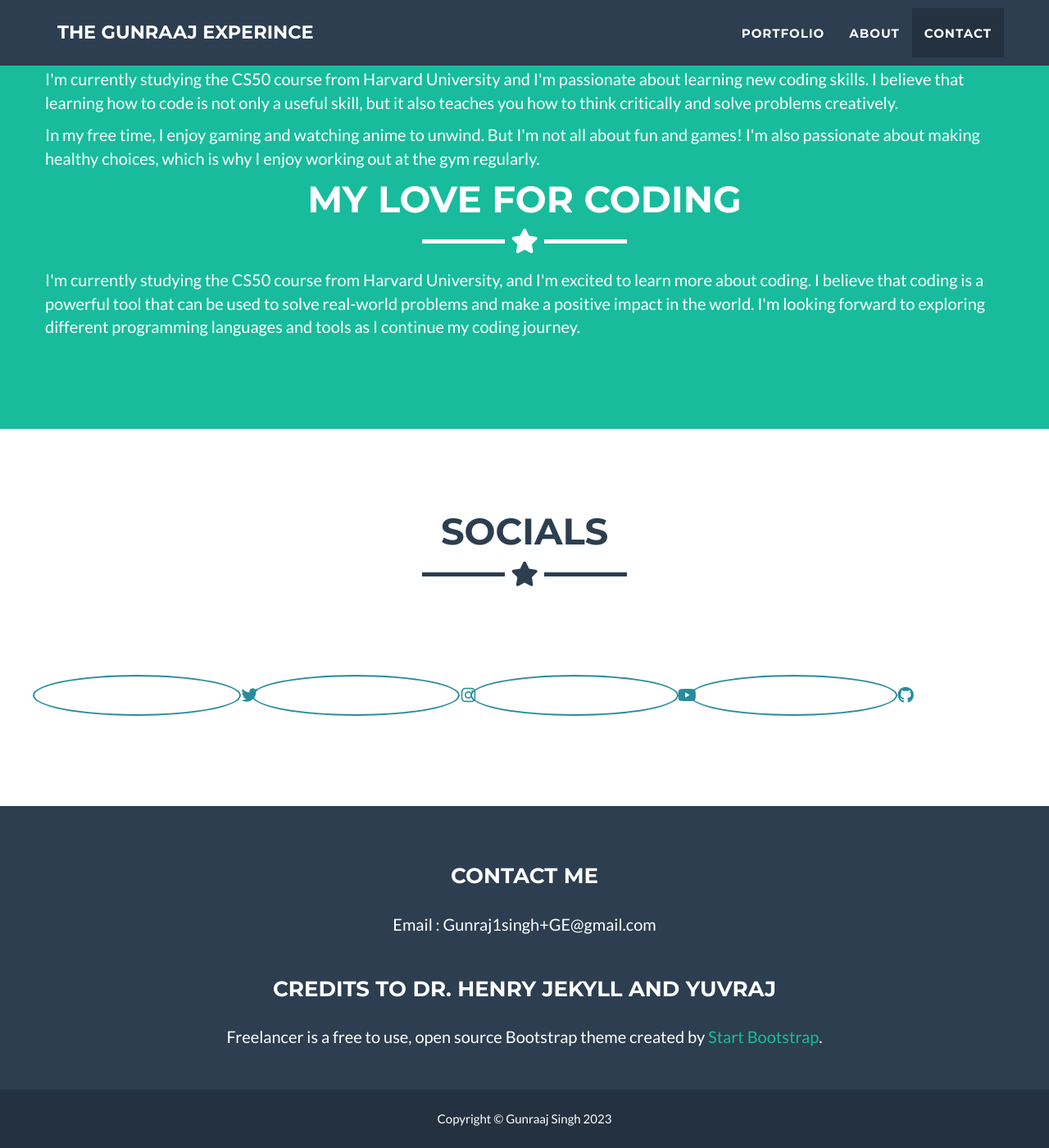
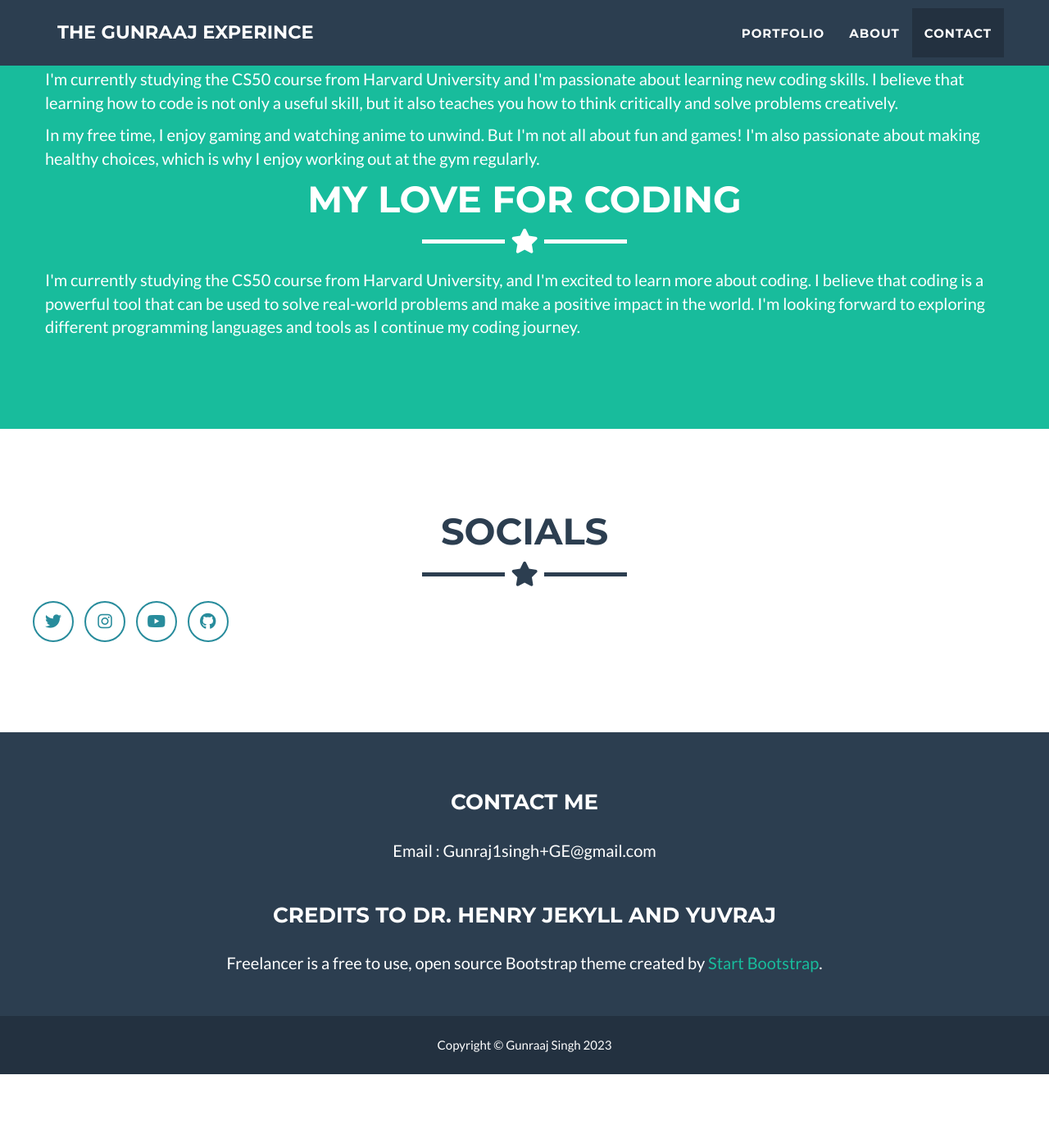
Before and after one commit to Gunraaj/Gunraaj.github.io, a Jekyll site: the page built from _posts/2014-07-18-project-1.markdown, in a window 1280 px wide and 1400 px high, scrolled down 1564 px. Shown: the whole window at 82% size. Built offline with Jekyll 4.4.1, drawn with Linux system fonts in a browser that asks for light colours; after the commit the page ends 2874 px from its top, so only the background shows below that.

Commit message:
todays first edit removed padding and top margin

```diff
--- a/_includes/css/main.css
+++ b/_includes/css/main.css
@@ -280,11 +280,9 @@ section.success {
   } */
 
 .btn-outline {
-    margin-top: 90px;
     border: solid 2px #288c9c;
     font-size: 120px;
     color: #288c9c;
-    padding-left: 250px;
     background: 0 0;
     transition: all .3s ease-in-out;
 }
```
